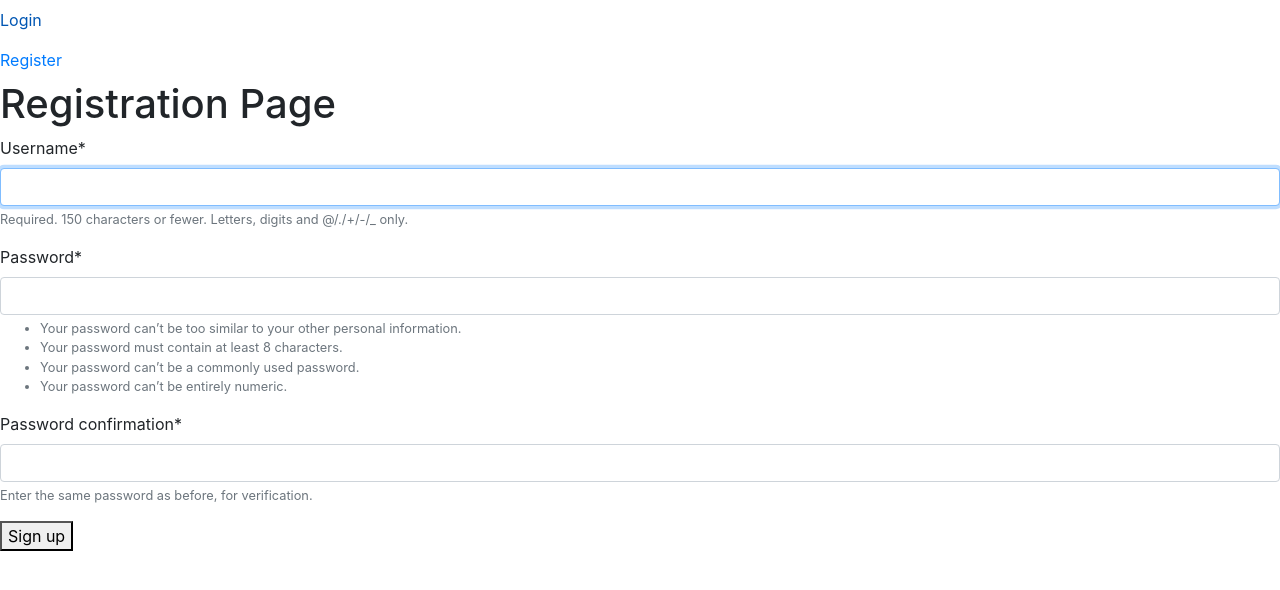
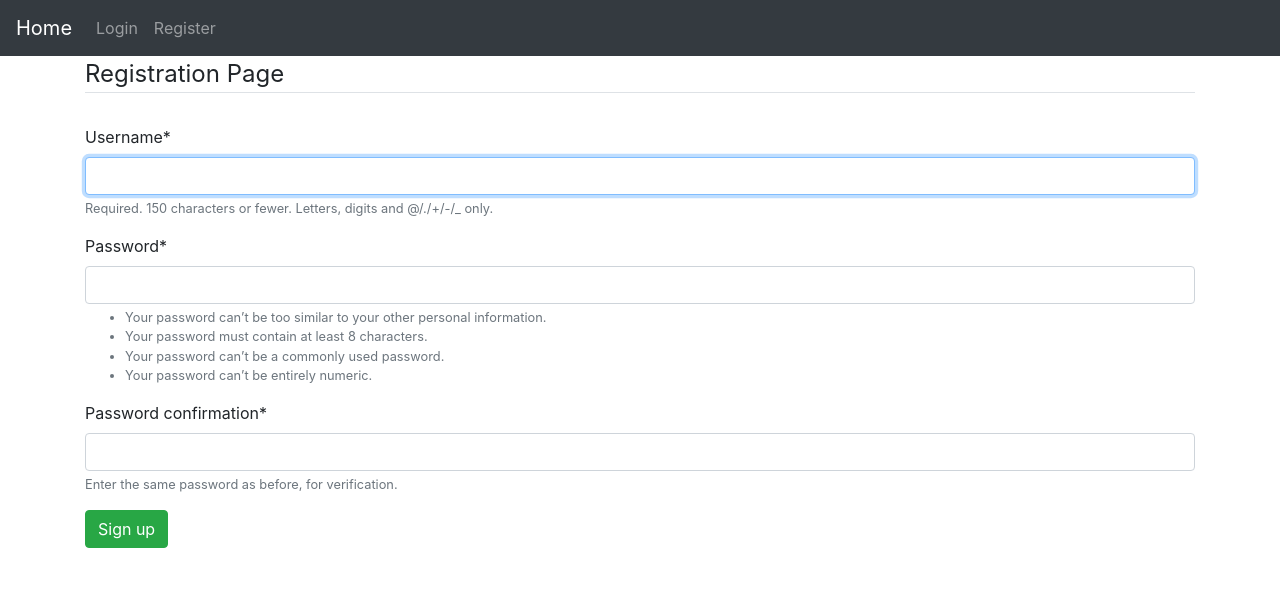
Before and after one commit to deepanshuchg/django-site-collab, a Django app: page /register in a window 1280 px wide. Shown: the top 590 px of the page. Run offline with Django 3.2, Linux system fonts and the light colour scheme; some libraries are stand-ins or nearby versions.

Commit message:
adding css styling

```diff
--- a/django_simple_site/settings.py
+++ b/django_simple_site/settings.py
@@ -39,6 +39,7 @@ INSTALLED_APPS = [
     'crispy_forms',
     'django.contrib.messages',
     'django.contrib.staticfiles',
+    # 'users',
 ]
 
 MIDDLEWARE = [
--- a/users/forms.py
+++ b/users/forms.py
@@ -1,6 +1,7 @@
 from django import forms
 from django.contrib.auth.models import User
 from django.contrib.auth.forms import UserCreationForm
+
 
 class UserRegisterForm(UserCreationForm):
     email = forms.EmailField()
--- a/users/templates/users/base.html
+++ b/users/templates/users/base.html
@@ -13,8 +13,23 @@
         <title>Django User</title>
 </head>
 <body>
-    <div class="navbar-nav">
-        {% if user.is_authenticated %}
+<!--    <div class="navbar-nav">-->
+<!--        {% if user.is_authenticated %}-->
+<!--            <a class="nav-item nav-link" href="{% url 'youtube' %}">Youtube</a>-->
+<!--            <a class="nav-item nav-link" href="{% url 'logout' %}">Logout</a>-->
+<!--        {% else %}-->
+<!--            <a class="nav-item nav-link" href="{% url 'login' %}">Login</a>-->
+<!--            <a class="nav-item nav-link" href="{% url 'register' %}">Register</a>-->
+<!--        {% endif %}-->
+<!--    </div>-->
+    <nav class="navbar navbar-expand-lg navbar-dark bg-dark">
+        <a class="navbar-brand" href="{% url 'index' %}">Home</a>
+        <button class="navbar-toggler" type="button" data-toggle="collapse" data-target="#navbarNavAltMarkup" aria-controls="navbarNavAltMarkup" aria-expanded="false" aria-label="Toggle navigation">
+        <span class="navbar-toggler-icon"></span>
+        </button>
+        <div class="collapse navbar-collapse" id="navbarNavAltMarkup">
+            <div class="navbar-nav pull-right">
+              {% if user.is_authenticated %}-->
                 <a class="nav-item nav-link" href="{% url 'youtube' %}">Youtube</a>
                 <a class="nav-item nav-link" href="{% url 'logout' %}">Logout</a>
               {% else %}
@@ -22,6 +37,8 @@
                 <a class="nav-item nav-link" href="{% url 'register' %}">Register</a>
               {% endif %}
             </div>
+        </div>
+    </nav>
 
     {% block content %}{% endblock %}
 
--- a/users/templates/users/index.html
+++ b/users/templates/users/index.html
@@ -1,4 +1,4 @@
 {% extends "users/base.html" %}
 {% block content %}
-    <h1> <a href="{% url 'login' %}">Login</a> | <a href="{% url 'register' %}">Register</a>  </h1>
+<!--    <h1> <a href="{% url 'login' %}">Login</a> | <a href="{% url 'register' %}">Register</a>  </h1>-->
 {% endblock content %}
--- a/users/templates/users/login.html
+++ b/users/templates/users/login.html
@@ -1,6 +1,7 @@
 {% extends "users/base.html" %}
 {% load crispy_forms_tags %}
 {% block content %}
+    <div class="container">
         <form method = "POST">
             {% csrf_token %}
             <fieldset class="form-group">
@@ -10,7 +11,7 @@
                 {{ form|crispy }}
             </fieldset>
             <div >
-                <button class="btn btn-outline-info" type="submit">Log in</button>
+                <button class="btn btn-primary" type="submit">Log in</button>
             </div>
         </form>
         <div>
@@ -18,4 +19,5 @@
                 Need An Account? <a href="{% url 'register' %}">Sign up Now</a>
             </small>
         </div>
+        </div>
 {% endblock content %}
--- a/users/templates/users/register.html
+++ b/users/templates/users/register.html
@@ -1,14 +1,16 @@
 {% extends "users/base.html" %}
 {% load crispy_forms_tags %}
 {% block content %}
-<h1> Registration Page</h1>
 
-
-<form method="post">
-    {% csrf_token %}
-    {{ form|crispy }}
-    <button type="submit">Sign up</button>
-
-</form>
+<div class="container" xmlns="http://www.w3.org/1999/html">
+    <form method="post">
+        <legend class="border-bottom">
+            Registration Page
+        </legend><br>
+        {% csrf_token %}
+        {{ form|crispy }}
+        <button class="btn btn-success" type="submit">Sign up</button>
+    </form>
+</div>
 
 {% endblock content %}
--- a/users/templates/users/youtube.html
+++ b/users/templates/users/youtube.html
@@ -1,7 +1,7 @@
 {% extends "users/base.html" %}
 {% block content %}
 <form action="#">
-    <label for="channelName">Enter youtube channel name:</label>
+    <label>Enter youtube channel name:</label>
     <input type="text" id="fname" name="fname"><br><br>
     <input type="submit" value="Submit">
   </form>
```
Also changed, not shown: users/views.py (+6 -1 lines), db.sqlite3. Lines whose indentation alone changed are shown as unchanged.
